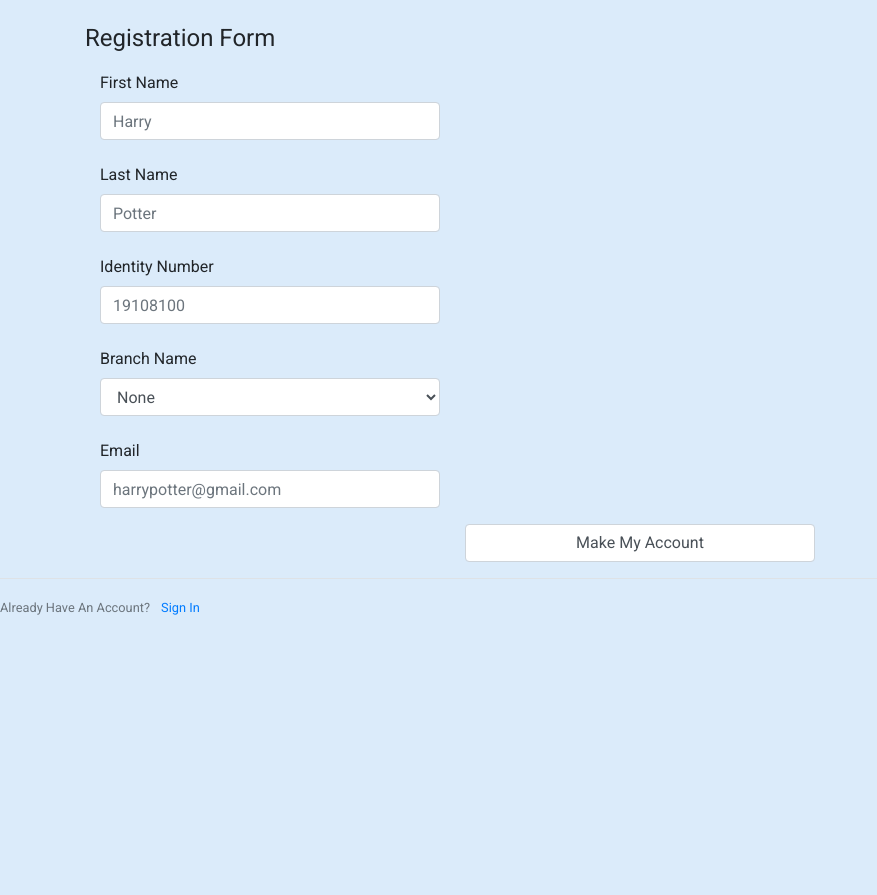
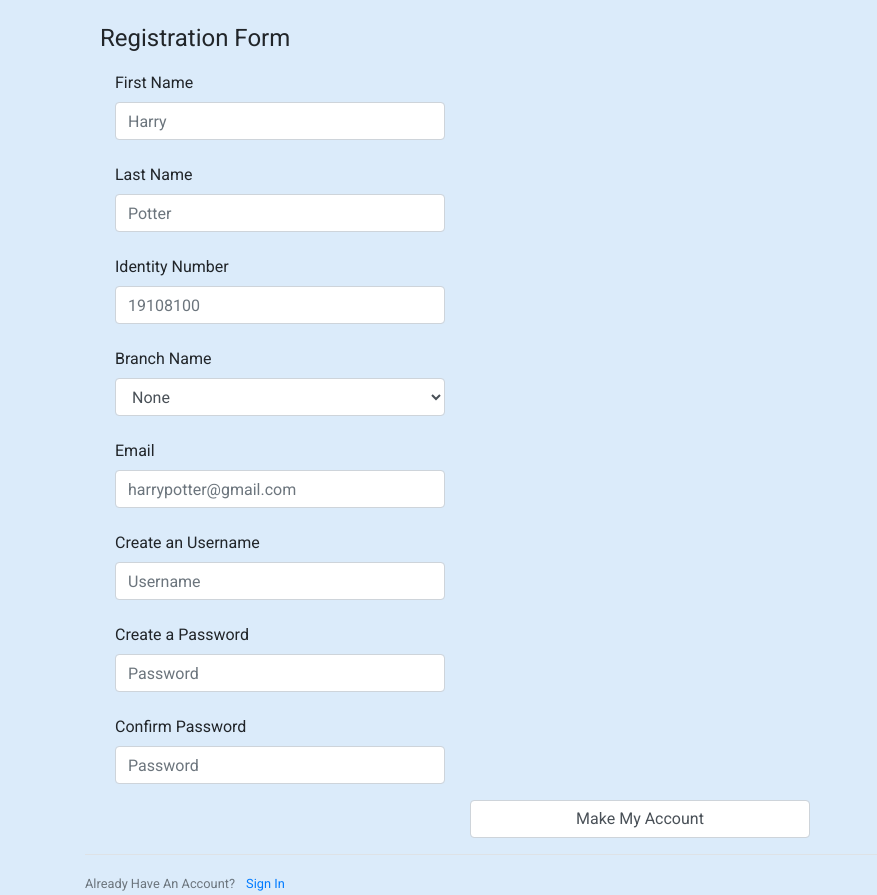
Before and after one commit to dhanishthaghosh/Appie-Rookie, a Flask app: page /register in a window 1280 px wide. Shown: the part 210-1105 px from the top of the page, without its empty margins (0-877 px from the left). Before the commit the page ends 825 px from the top, so only its background shows below. Run offline with Flask 2, Linux system fonts and the light colour scheme; some libraries are stand-ins or nearby versions.

Commit message:
user authentication included

```diff
--- a/booksbuddies/__init__.py
+++ b/booksbuddies/__init__.py
@@ -1,5 +1,7 @@
 from flask import Flask
 from flask_sqlalchemy import SQLAlchemy
+from flask_bcrypt import Bcrypt
+from flask_login import LoginManager
 
 app = Flask (__name__,
             instance_relative_config=False,
@@ -8,5 +10,9 @@ app = Flask (__name__,
 app.config['SECRET_KEY'] = '91d54e9262c3491e8a22b74c2d0e2bca'
 app.config['SQLALCHEMY_DATABASE_URI'] = 'sqlite:///site.db'
 db = SQLAlchemy(app)
+bcrypt = Bcrypt(app)
+login_manager = LoginManager(app)
+login_manager.login_view = 'login'
+login_manager.login_message_category = 'warning'
 
 from booksbuddies import routes
--- a/booksbuddies/forms.py
+++ b/booksbuddies/forms.py
@@ -1,6 +1,7 @@
 from flask_wtf import FlaskForm, RecaptchaField
 from wtforms import StringField, PasswordField, SubmitField, SelectField
-from wtforms.validators import DataRequired, Length, Email, EqualTo
+from wtforms.validators import DataRequired, Length, Email, EqualTo, ValidationError
+from booksbuddies.models import User
 
 
 class RegistrationForm(FlaskForm):
@@ -17,9 +18,10 @@ class RegistrationForm(FlaskForm):
                         choices=[('none', 'None'), ('civil', 'Civil Enginnering'), ('comps', 'Computer Science'), ('elec', 'Electrical Engineering'), ('tronic', 'Electronics Engineering'), ('extc', 'Electronics and Telecommunication Enginnering'), ('it', 'Information Technology'), ('mech', 'Mechanical Engineering'), ('prod', 'Production Engineering'), ('text', 'Textile Engineering')])
     email = StringField('Email',
                         validators=[DataRequired(), Email(message='Please enter a valid email address.')], render_kw={"placeholder": "harrypotter@gmail.com"})
-    username = StringField('Username', validators=[DataRequired(), Length(min=4, max=20)],
+    username = StringField('Create an Username',
+                            validators=[DataRequired(), Length(min=4, max=20)],
                             render_kw={"placeholder": "Username"})
-    password = PasswordField('Password',
+    password = PasswordField('Create a Password',
                             validators=[DataRequired(message='Please enter a password.')],
                             render_kw={"placeholder": "Password"})
     confirm_password = PasswordField('Confirm Password',
@@ -27,6 +29,21 @@ class RegistrationForm(FlaskForm):
                                      render_kw={"placeholder": "Password"})
     recaptcha = RecaptchaField()
     submit = SubmitField('Make My Account')
+
+    def validate_id_num(self, id_num):
+        user = User.query.filter_by(id_num=id_num.data).first()
+        if user:
+            raise ValidationError('This id_num already belongs to someone else. Please try again with your own identity number.')
+
+    def validate_username(self, username):
+        user = User.query.filter_by(username=username.data).first()
+        if user:
+            raise ValidationError('This username is taken. Please try another one.')
+
+    def validate_email(self, email):
+        user = User.query.filter_by(email=email.data).first()
+        if user:
+            raise ValidationError('This email is taken. Please try another one.')
 
 
 class LoginForm(FlaskForm):
--- a/booksbuddies/routes.py
+++ b/booksbuddies/routes.py
@@ -1,7 +1,8 @@
-from flask import render_template, url_for, redirect, flash
-from booksbuddies import app
-from booksbuddies.forms import RegistrationForm, LoginForm, SellForm
+from flask import render_template, url_for, flash, redirect, request
+from booksbuddies import app, db, bcrypt
+from booksbuddies.forms import RegistrationForm, LoginForm
 from booksbuddies.models import User, Post
+from flask_login import login_user, current_user, logout_user, login_required
 
 @app.route('/')
 @app.route('/home')
@@ -16,17 +17,35 @@ def about():
 def register():
     form = RegistrationForm()
     if form.validate_on_submit():
-        flash(f'Account created for {form.username.data}!', 'success')
-        return redirect(url_for('home'))
+        hashed_password = bcrypt.generate_password_hash(form.password.data).decode('utf-8')
+        user = User(firstname=form.firstname.data, lastname=form.lastname.data, id_num=form.id_num.data, branch=form.branch.data, username=form.username.data, email=form.email.data, password=hashed_password)
+        db.session.add(user)
+        db.session.commit()
+        flash('Account created for {form.username.data}! From next time onwards you can login.', 'success')
+        return redirect(url_for('login'))
     return render_template('register.html', title='Register', form=form)
 
 @app.route("/login", methods=['GET', 'POST'])
 def login():
+    if current_user.is_authenticated:
+        return redirect(url_for('home'))
     form = LoginForm()
     if form.validate_on_submit():
-        if form.username.data == 'dhanishtha' and form.password.data == 'password':
-            flash('You have been logged in!', 'success')
-            return redirect(url_for('home'))
+        user = User.query.filter_by(username=form.username.data).first()
+        if user and bcrypt.check_password_hash(user.password, form.password.data):
+            login_user(user)
+            next_page = request.args.get('next')
+            return redirect(next_page) if next_page else redirect(url_for('home'))
         else:
             flash('Login Unsuccessful. Please check username and password', 'danger')
     return render_template('login.html', title='Login', form=form)
+
+@app.route("/logout")
+def logout():
+    logout_user()
+    return redirect(url_for('home'))
+
+@app.route("/account")
+@login_required
+def account():
+    return render_template('account.html', title='Account')
--- a/booksbuddies/templates/about.html
+++ b/booksbuddies/templates/about.html
@@ -22,7 +22,7 @@
                     <li class="nav-item"><a class="nav-link" href="{{ url_for('home') }}">Home</a></li>
                     <li class="nav-item active"><a class="nav-link" href="{{ url_for('about') }}">About Us</a></li>
                     <li class="nav-item"><a class="nav-link" href="{{ url_for('login') }}">Login</a></li>
-                    <li class="nav-item"><a class="nav-link" href="{{ url_for('register') }}" target="_blank">Sign Up</a></li>
+                    <li class="nav-item"><a class="nav-link" href="{{ url_for('register') }}" target="_blank">Register</a></li>
                 </ul>
             </div>
         </div>
--- a/booksbuddies/templates/login.html
+++ b/booksbuddies/templates/login.html
@@ -21,7 +21,7 @@
                         <li class="nav-item"><a class="nav-link" href="{{ url_for('home') }}">Home</a></li>
                         <li class="nav-item"><a class="nav-link" href="{{ url_for('about') }}">About Us</a></li>
                         <li class="nav-item active"><a class="nav-link" href="{{ url_for('login') }}">Login</a></li>
-                        <li class="nav-item"><a class="nav-link" href="{{ url_for('register') }}" target="_blank">Sign Up</a></li>
+                        <li class="nav-item"><a class="nav-link" href="{{ url_for('register') }}" target="_blank">Register</a></li>
                     </ul>
                 </div>
             </div>
--- a/booksbuddies/templates/register.html
+++ b/booksbuddies/templates/register.html
@@ -34,6 +34,21 @@
                 <h1><span class="diff_col">Books</span>&amp;Buddies</h1>
             </div>
         </header>
+
+        <div class="container">
+            <div class="row">
+                <div class="col-md-8">
+                {% with messages = get_flashed_messages(with_categories=true) %}
+                    {% if messages %}
+                        {% for category, message in messages %}
+                            <div class="alert alert-{{ category }}">
+                                {{ message }}
+                            </div>
+                        {% endfor %}
+                    {% endif %}
+                {% endwith %}
+            </div>
+        </div>
 
     {% block content %}
         <div class="container">
@@ -111,6 +126,54 @@
                         </div>
                     </div>
 
+                    <div class="form-group">
+                        {{ form.username.label(class="col-4 col-sm-2 col-form-label") }}
+                        <div class="col-8 col-sm-4">
+                            {% if form.username.errors %}
+                                {{ form.username(class="form-control is-invalid") }}
+                                <div class="invalid-feedback">
+                                    {% for error in form.username.errors %}
+                                        <span>{{ error }}</span>
+                                    {% endfor %}
+                                </div>
+                            {% else %}
+                                {{ form.username(class="form-control") }}
+                            {% endif %}
+                        </div>
+                    </div>
+
+                    <div class="form-group">
+                        {{ form.password.label(class="col-4 col-sm-2 col-form-label") }}
+                        <div class="col-8 col-sm-4">
+                            {% if form.password.errors %}
+                                {{ form.password(class="form-control is-invalid") }}
+                                <div class="invalid-feedback">
+                                    {% for error in form.password.errors %}
+                                        <span>{{ error }}</span>
+                                    {% endfor %}
+                                </div>
+                            {% else %}
+                                {{ form.password(class="form-control") }}
+                            {% endif %}
+                        </div>
+                    </div>
+
+                    <div class="form-group">
+                        {{ form.confirm_password.label(class="col-4 col-sm-2 col-form-label") }}
+                        <div class="col-8 col-sm-4">
+                            {% if form.confirm_password.errors %}
+                                {{ form.confirm_password(class="form-control is-invalid") }}
+                                <div class="invalid-feedback">
+                                    {% for error in form.confirm_password.errors %}
+                                        <span>{{ error }}</span>
+                                    {% endfor %}
+                                </div>
+                            {% else %}
+                                {{ form.confirm_password(class="form-control") }}
+                            {% endif %}
+                        </div>
+                    </div>
+
                 <div class=" row form-group">
                     <div class="col-12 offset-sm-4 col-sm-4">
                         {{ form.submit(class="form-control") }}
```
Also changed, not shown: booksbuddies/models.py (+8 -2 lines), booksbuddies/templates/home.html (+13 -6 lines), booksbuddies/templates/signup_modified.html (deleted, +0 -26 lines), 2 other files.
